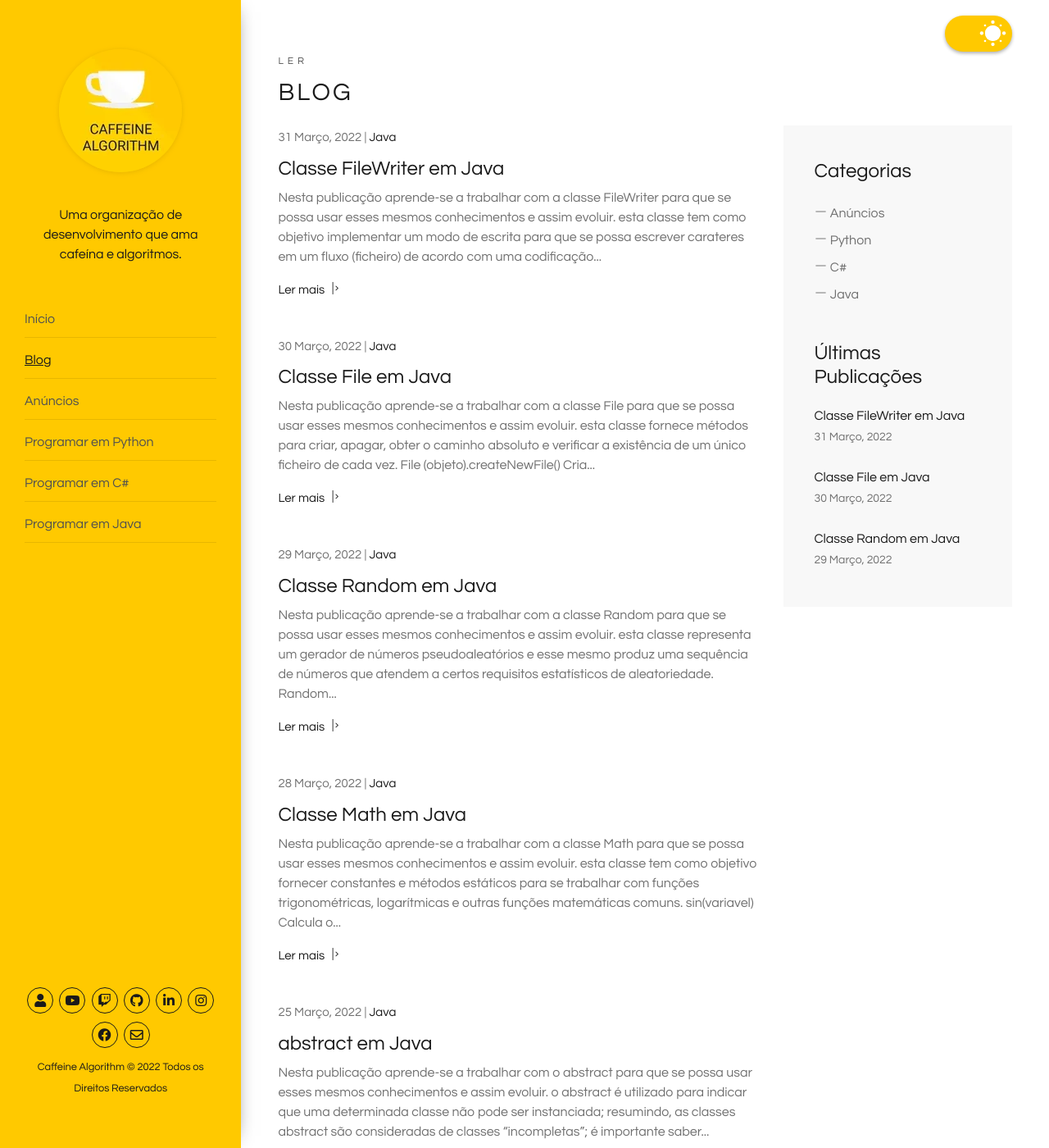
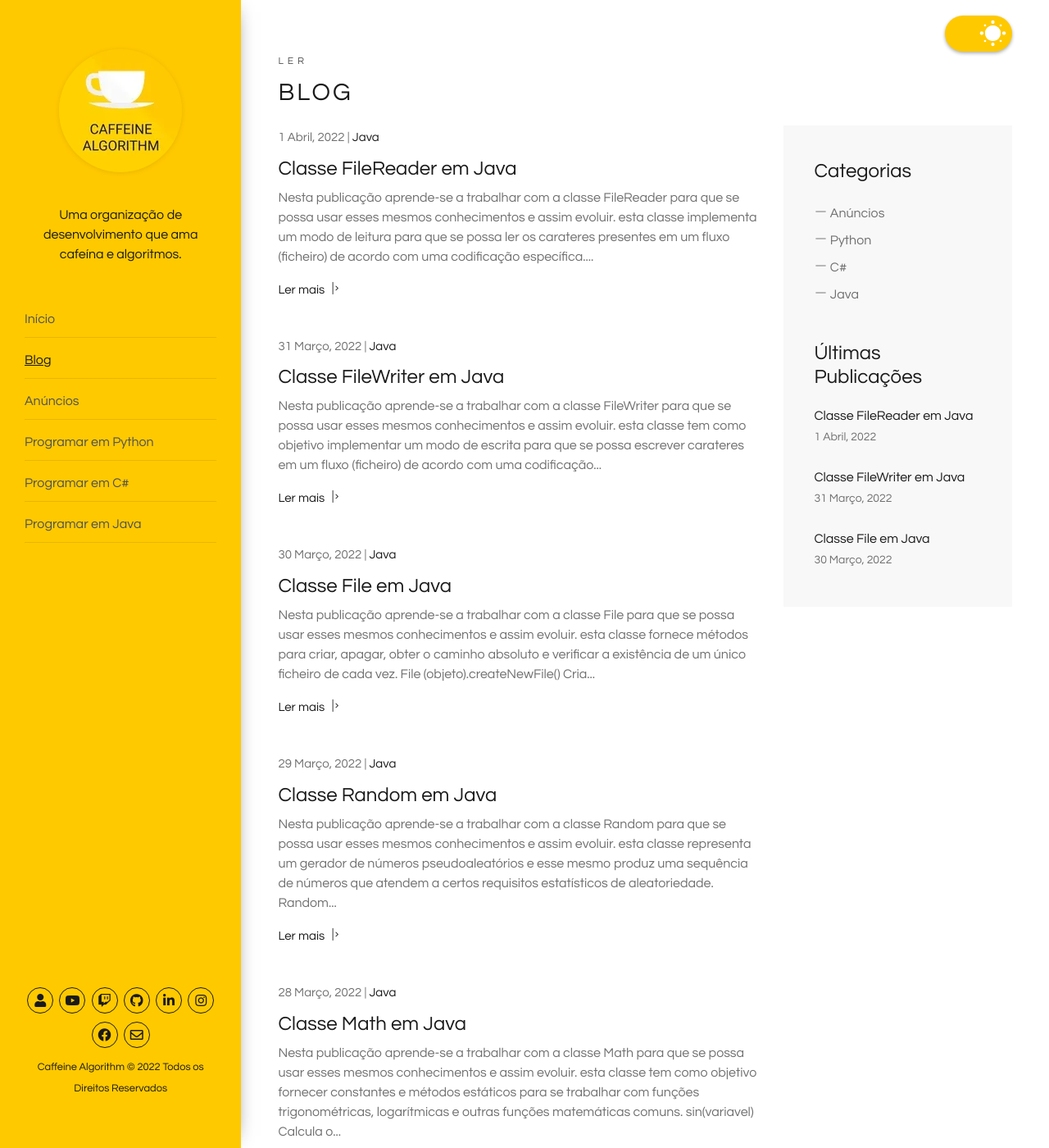
Before and after one commit to caffeinealgorithm/caffeinealgorithm.github.io, a Jekyll site: the page built from blog/index.html, in a window 1280 px wide and 1400 px high. Shown: the whole window at 82% size. Built offline with Jekyll 4.4.1, drawn with Linux system fonts in a browser that asks for light colours; the list of posts is cut into pages by our own code; some of the changed text lies outside the part shown.

Commit message:
Add 41º episode of the Java programming series

````diff
--- /dev/null
+++ b/_posts/2022-04-01-classe-filereader-em-java.md
@@ -0,0 +1,65 @@
+---
+layout: post
+excerpt: Blog
+title: 'Classe FileReader em Java'
+description: 'Descobre como se trabalha com a classe FileReader na linguagem de programação Java. Obtém respostas às tuas dúvidas com a teoria e os exemplos apresentados.'
+keywords: 'java, classe filereader, classe, filereader, publicação'
+date: 2022-04-01
+categories: [Java]
+---
+
+Nesta publicação aprende-se a trabalhar com a classe FileReader para que se possa usar esses mesmos conhecimentos e assim evoluir.
+
+- esta classe implementa um modo de leitura para que se possa ler os carateres presentes em um fluxo (ficheiro) de acordo com uma codificação específica.
+
+`FileReader (objeto).read()` | Lê todo o conteúdo do ficheiro até ao fim
+`FileReader (objeto).close()` | Termina a ligação existente com o determinado ficheiro
+
+```java
+package com.caffeinealgorithm.programaremjava;
+
+import java.io.File;
+import java.io.FileReader;
+import java.io.IOException;
+
+public class ClasseFileReader {
+  private File ficheiro = new File("Ficheiro.txt");
+  private char[] carateres = new char[100];
+  private FileReader lerFicheiro;
+
+  public void Run() {
+    if (ficheiro.exists()) {
+      try {
+        lerFicheiro = new FileReader(ficheiro);
+        lerFicheiro.read(carateres);
+
+        for (char carater : carateres)
+          System.out.print(carater);
+
+        lerFicheiro.close();
+      }
+      catch (IOException excecao) {
+        System.out.println(excecao);
+      }
+    }
+  }
+}
+
+/*
+  Portugal
+  Brasil
+  Espanha
+  França
+  Itália
+  Austrália
+  Índia
+*/
+```
+
+<div class="video-container">
+  <iframe src="https://www.youtube.com/embed/22Np9fJQv-E" frameborder="0" allowfullscreen></iframe>
+</div>
+
+Não te esqueças de [assistir ao vídeo](https://youtu.be/22Np9fJQv-E){:target="\_blank"} e podes sempre ler esta publicação [em inglês](https://nelsonsilvadev.com/blog/20220401/filereader-class-in-java/){:target="\_blank"}.
+
+### _Happy coding!_
--- a/index.html
+++ b/index.html
@@ -76,7 +76,7 @@ keywords: organização, desenvolvimento, cafeína, algoritmos, publicações, v
       </div>
 
       <div class="row">
-        {% for video in site.java %} {% if video.id == "/java/40" %}
+        {% for video in site.java %} {% if video.id == "/java/41" %}
         <div class="col-xs-12 col-sm-3 col-sm-6 col-lg-6 col-xl-3">
           <a
             href="https://www.youtube.com/embed/{{ video.custom_id }}"
````
Also changed, not shown: _java/41.md (added, +5 -0 lines), assets/img/playlists/java/41.png (added), assets/img/playlists/java/41.webp (added).
